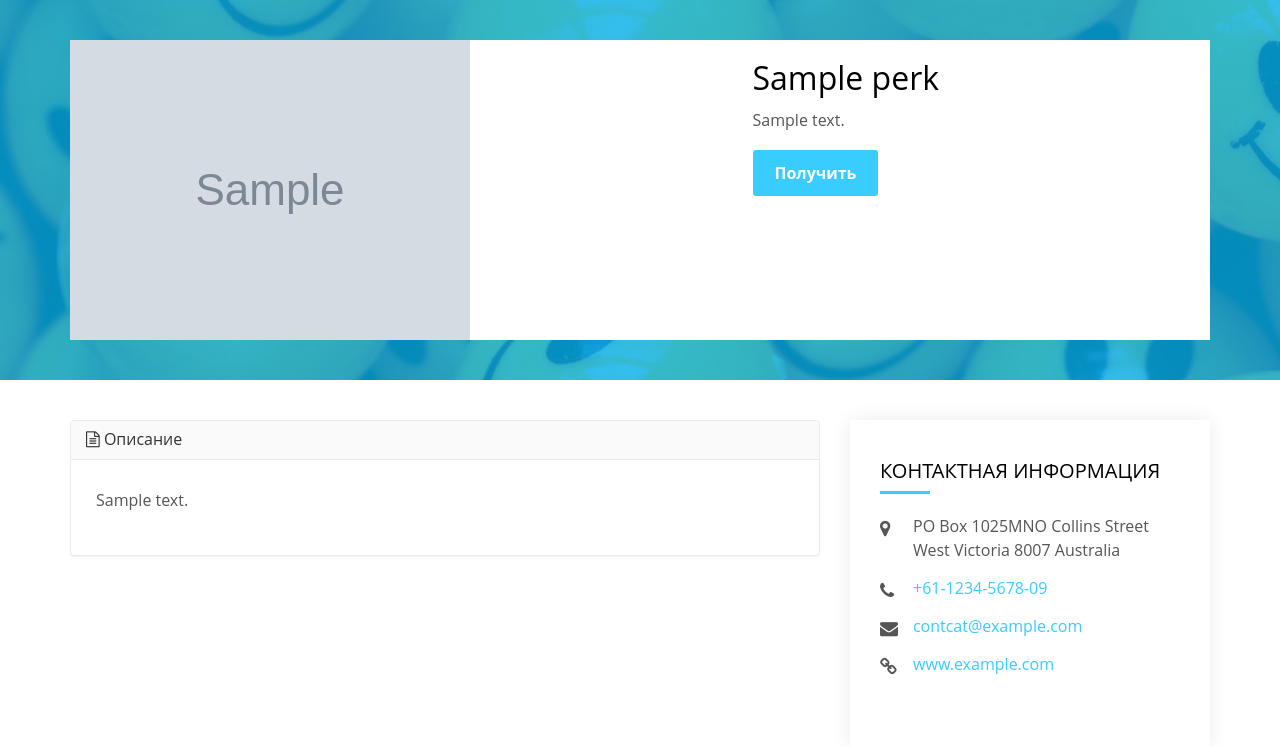
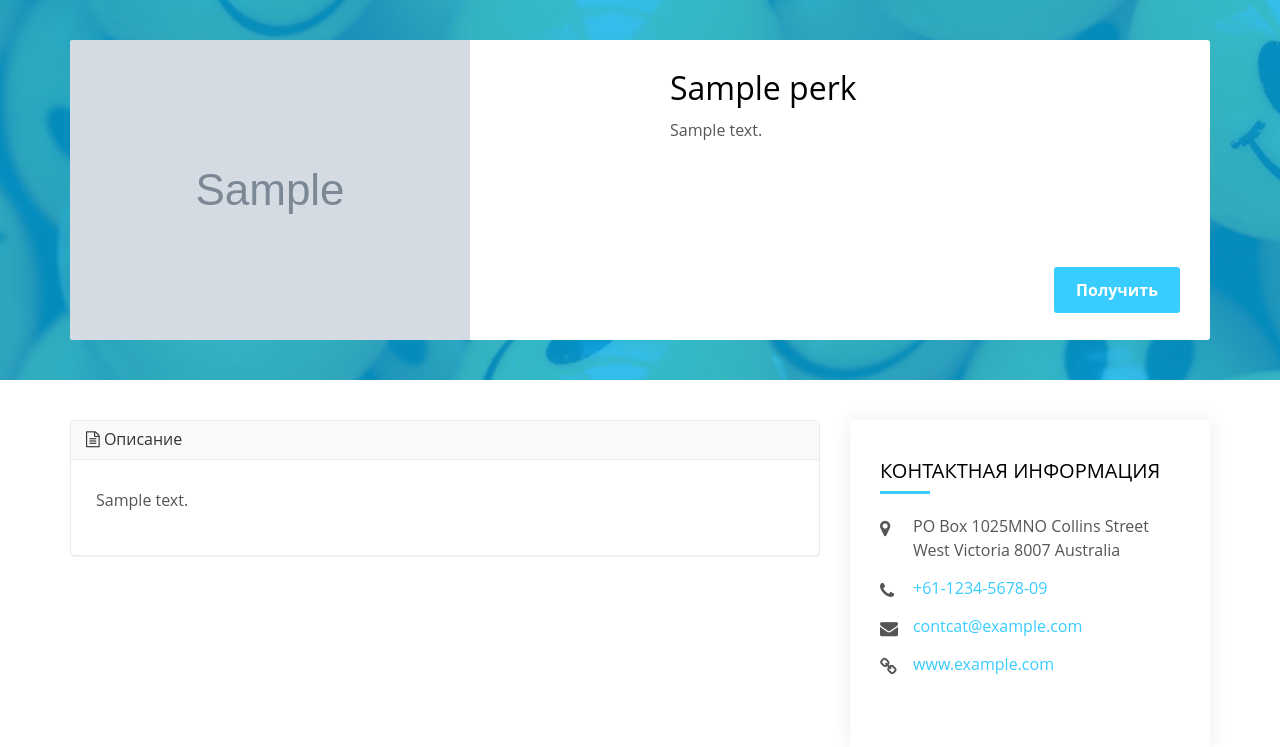
Before and after one commit to jekoule/benefits, a Django app: template perks/templates/perks/perk_detail.html in a window 1280 px wide. Shown: the part 83-830 px from the top of the page. Run offline with Django 3.2, Linux system fonts and the light colour scheme; the template is opened without the code that fills it: most values are stand-ins (such as "Sample title", 1, 10 or a date in 2020); grey boxes marked "Sample" are stand-in pictures; parts of the project's set-up code (start-up, migrations or seed data) failed here and were passed over; some libraries are stand-ins or nearby versions.

Commit message:
Added customer logo. Modified perk_detail template

```diff
--- a/customers/models.py
+++ b/customers/models.py
@@ -12,6 +12,9 @@ class Company(models.Model):
     name = models.CharField(max_length=100, verbose_name='Наименование')
     address = models.CharField(max_length=200, verbose_name='Адрес',
                                blank=True, null=True)
+    logo = models.ImageField(upload_to='customers/logos',
+                             verbose_name='Логотип',
+                             blank=True, null=True)
 
     class Meta:
         ordering = ['name', ]
--- a/perks/templates/perks/partials/navigation.html
+++ b/perks/templates/perks/partials/navigation.html
@@ -2,7 +2,13 @@
   <nav class="navbar navbar-default">
     <div class="container">
       <div class="navbar-header">
-          <div class="logo"> <a href="{% url 'perks:index' %}">Benefits</a> </div>
+          <div class="logo"> <a href="{% url 'perks:index' %}">Benefits</a>
+          {% if request.user.member.company %}
+          <a><img class="customer_logo"  src="{{ request.user.member.company.logo.url }}"></a>
+          {% endif %}
+          </div>
+          <div>
+          </div>
         <button id="menu_slide" data-target="#navigation" aria-expanded="false" data-toggle="collapse" class="navbar-toggle collapsed" type="button">
             <span class="sr-only">Toggle navigation</span>
             <span class="icon-bar"></span>
@@ -13,9 +19,6 @@
 
       <div class="collapse navbar-collapse" id="navigation">
         <ul class="nav navbar-nav pull-left">
-          {% if request.user.member.company %}
-          <li><a class="active">{{ request.user.company }}</a></li>
-          {% endif %}
           {% if request.user.is_company_admin %}
           <li><a href="{% url 'customers:dashboard' %}"><i class="fa fa-cogs"></i>Панель управления</a></li>
           {% endif %}
--- a/perks/templates/perks/perk_detail.html
+++ b/perks/templates/perks/perk_detail.html
@@ -5,34 +5,22 @@
 
 <section id="perk_detail_top" class="section-padding" style="background: url({% static 'img/smiles.jpg' %})">
 	<div class="container">
-      <div class="white_box div_zindex">
-          <div class="row">
-            <div class="col-md-7">
-               <div class="image_slider_wrap">
-                  <div id="listing_img_slider">
-                      <div class="owl-carousel owl-theme">
-                        {% for image in perk.images.all %}
-                        <div class="item"><img src="{{ image.img.url }}" alt="image"></div>
-                        {% endfor %}
-                      </div>
-                  </div>
+    <div class="perk_table">
+        <div class="perk_row">
+              <div class="left_side">
+                  <img src="{{ perk.thumbnail }}" alt="image">
               </div>
-            </div>
-            <div class="col-md-5">
-                <div class="row">
-                  <div class="col-md-12">
+              <div class="right_side">
+                  <div class="perk_info">
                     <h3>{{ perk.title }}</h3>
                     <p>{{ perk.short_description }}</p>
                   </div>
-                </div>
-                <div class="row">
-                  <div class="col-md-12">
-                    <a href="#" class="btn">Получить</a>
+                  <div class="perk_buttons">
+                      <a href="#" class="btn get_perk_btn">Получить</a>
                   </div>
-                </div>
-            </div>
-          </div>
-      </div>
+              </div>
+        </div>
+    </div>
 	</div>
   <div class="blue-overlay"></div>
 </section>
@@ -80,6 +68,3 @@
 {% include 'perks/partials/modals.html' %}
 
 {% endblock %}
-
-{% block extra_js %}
-{% endblock %}
--- a/static/css/custom.css
+++ b/static/css/custom.css
@@ -14,6 +14,11 @@
 
 .dataTables_wrapper select {
 	padding: 0 10px;
+}
+
+.customer_logo {
+	max-width: 100px;
+	max-height: 40px;
 }
 
 .perks-search input, button {
@@ -183,14 +188,64 @@ header .submit_listing .btn.outline-btn:hover{
 	padding-top: 132px;
 }
 
-#perk_detail_top {
-	padding: 40px 0;
+#perk_detail_top .perk_table {
+	background: #fff;
+	z-index: 1;
+	overflow: hidden;
+	position: relative;
 }
 
-#perk_detail_top .white_box {
-	padding: 0;
+#perk_detail_top .right_side {
+	padding: 10px 30px 30px 30px;
 }
 
-#perk_detail_top .image_slider_wrap {
-	margin: 0;
+@media (min-width: 960px) {
+
+	#perk_detail_top {
+		padding: 40px 0;
+	}
+
+	#perk_detail_top .perk_table {
+		background: #fff;
+		display: table;
+		table-layout: fixed;
+		border-radius: 3px;
+		width: 100%;
+		height: 100%;
+		position: relative;
+	}
+
+	#perk_detail_top .perk_row {
+		display: table-row;
+		width: 100%;
+		height: 100%;
+	}
+
+	#perk_detail_top .left_side {
+		display: table-cell;
+		width: 50%;
+		height: 100%;
+	}
+
+	#perk_detail_top .right_side {
+		display: table-cell;
+		width: 50%;
+		height: 100%;
+		vertical-align: top;
+	}
+
 }
+
+#perk_detail_top .perk_info {
+	width: 100%;
+	height: 70%;
+}
+
+#perk_detail_top .perk_buttons {
+	width: 100%;
+	height: 30%;
+}
+
+#perk_detail_top .get_perk_btn {
+	float: right;
+}
--- a/static/js/interface.js
+++ b/static/js/interface.js
@@ -111,7 +111,7 @@ $(function(e) {
 	-------------------------------------------------------------------*/
 	$('#listing_img_slider .owl-carousel').owlCarousel({
     loop:true,
-    margin:0,
+    margin:10,
     nav:true,
 	dots:false,
 	autoplay:true,
```
Also changed, not shown: customers/migrations/0002_company_logo.py (added), db.sqlite3.
